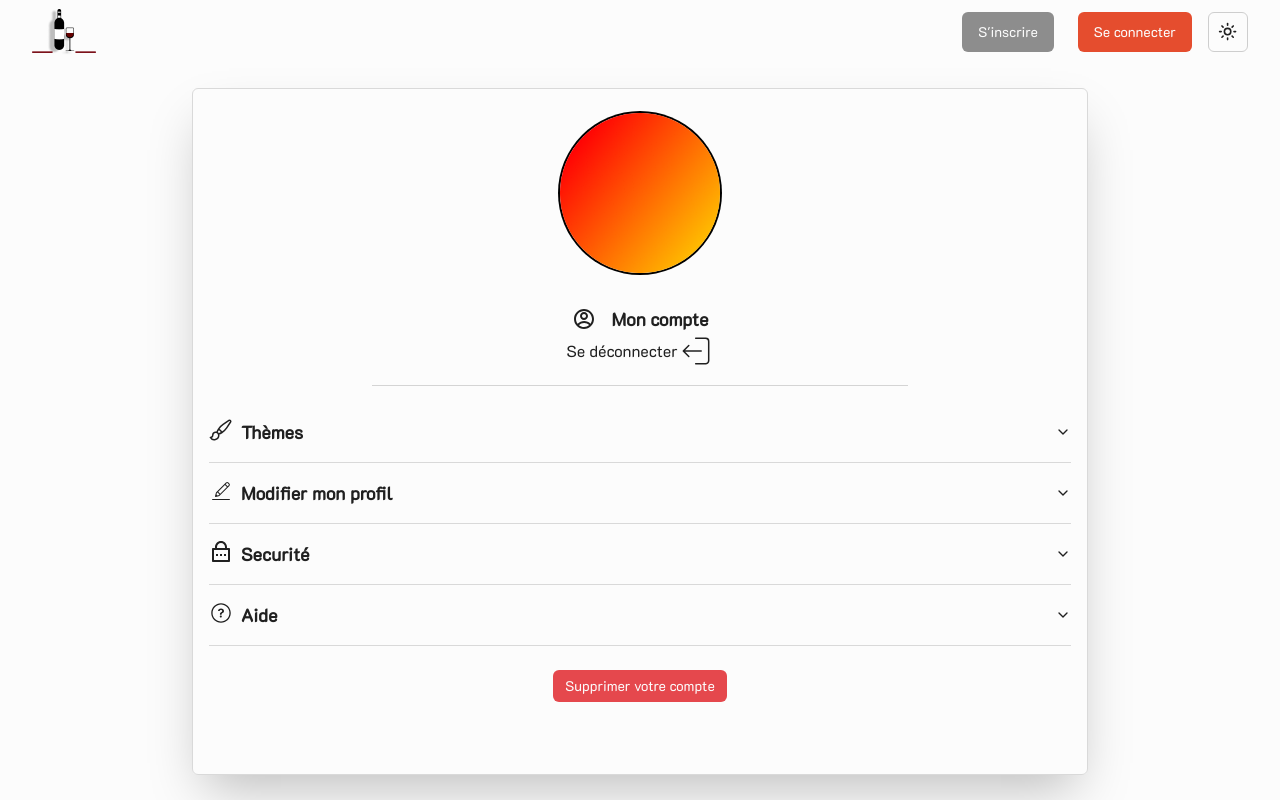
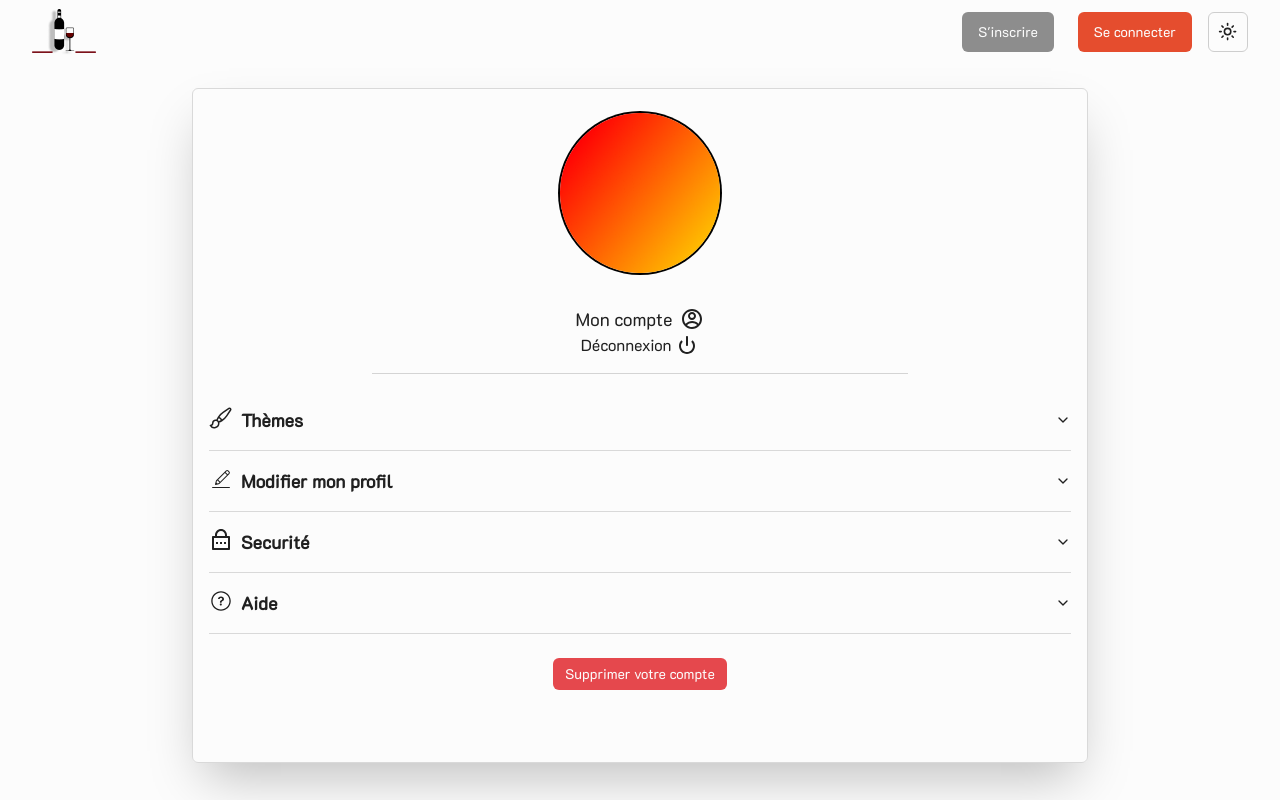
Before and after one commit to guillaume-pages/WineNot, a Next.js app: page /profile in a window 1280 px wide. Built offline with nearby package versions, Linux system fonts and the light colour scheme; no server answers.

Commit message:
modif ui icone disconnect

```diff
--- a/app/lib/bottle/bottle.create.ts
+++ b/app/lib/bottle/bottle.create.ts
@@ -1,7 +1,7 @@
 'use server';
 
 import { PrismaClient } from '@prisma/client';
-import { array, z } from 'zod';
+import { z } from 'zod';
 import { revalidatePath } from 'next/cache';
 
 const prisma = new PrismaClient();
--- a/components/account/user-info.tsx
+++ b/components/account/user-info.tsx
@@ -69,12 +69,12 @@ export default function UserInfoDisplay({ component }: { component?: string }) {
         {component === 'navbar' ? null : (
           <>
             <h1 className="pt-4 text-2xl">{fullName}</h1>
-            <div className="flex items-center gap-4 pt-4">
+            <div className="flex items-center gap-2 pt-4">
+              <h3 className="text-lg">Mon compte</h3>
               <RiAccountCircleLine className="text-2xl" />
-              <h3 className="text-lg font-semibold">Mon compte</h3>
             </div>
-            <span onClick={handleDisconnect} className="flex items-center">
-              Se déconnecter <DisconnectButton />
+            <span onClick={handleDisconnect} className="flex items-center gap-1">
+              Déconnexion <DisconnectButton />
             </span>
           </>
         )}
--- a/components/navbar/disconnect-button.tsx
+++ b/components/navbar/disconnect-button.tsx
@@ -1,13 +1,13 @@
-import { signOut } from  'next-auth/react';
-import { CiLogout } from 'react-icons/ci';
 import { handleDisconnect } from '@/app/lib/utils';
+import { CgLogOff } from "react-icons/cg";
+
 
 export default function DisconnectButton() {
 
   return (
     <>
       <div className='w-auto h-auto'>
-        <CiLogout size={36} onClick={handleDisconnect} />
+        <CgLogOff size={24} onClick={handleDisconnect} />
       </div>
     </>
   )
```
